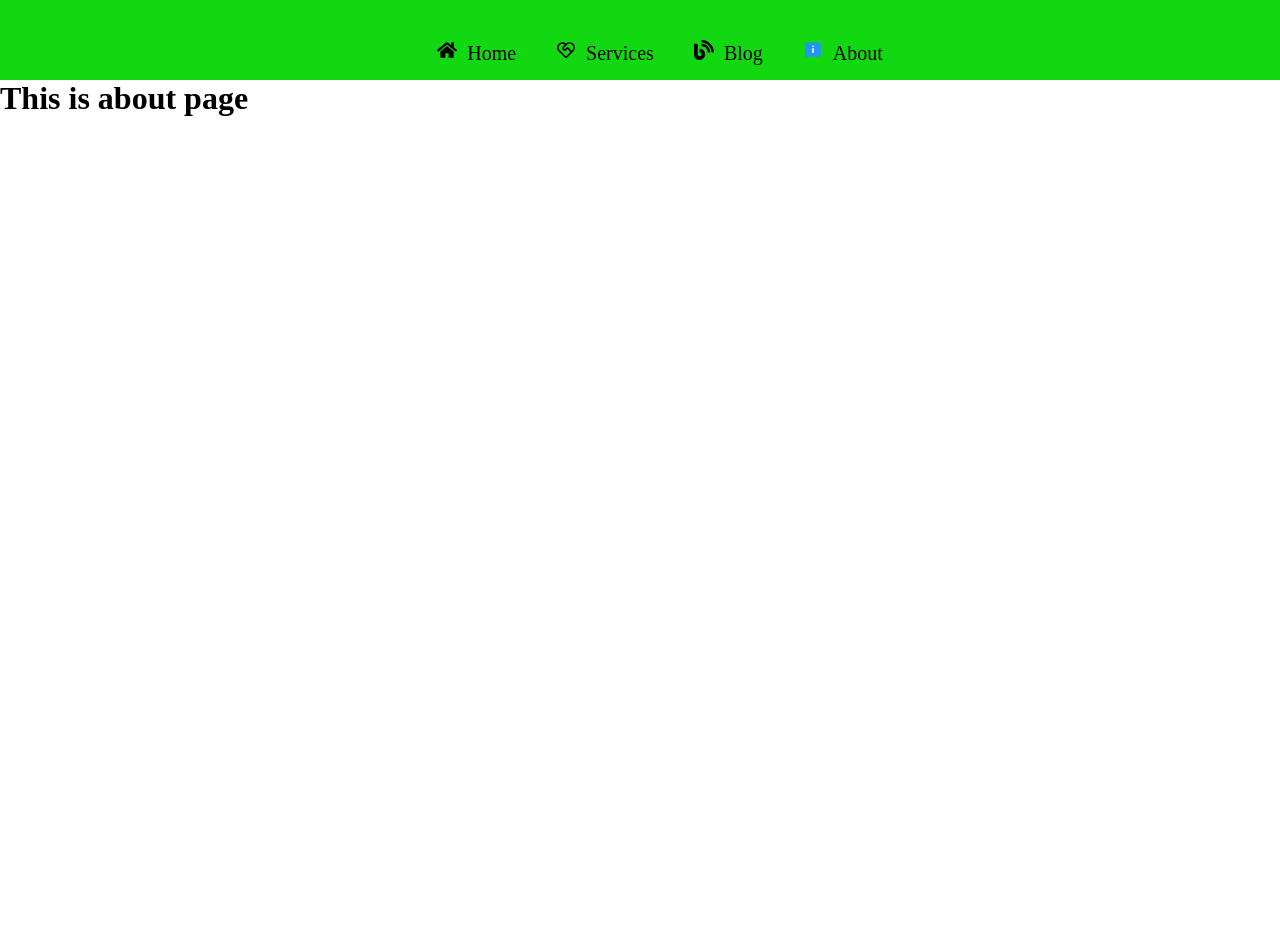
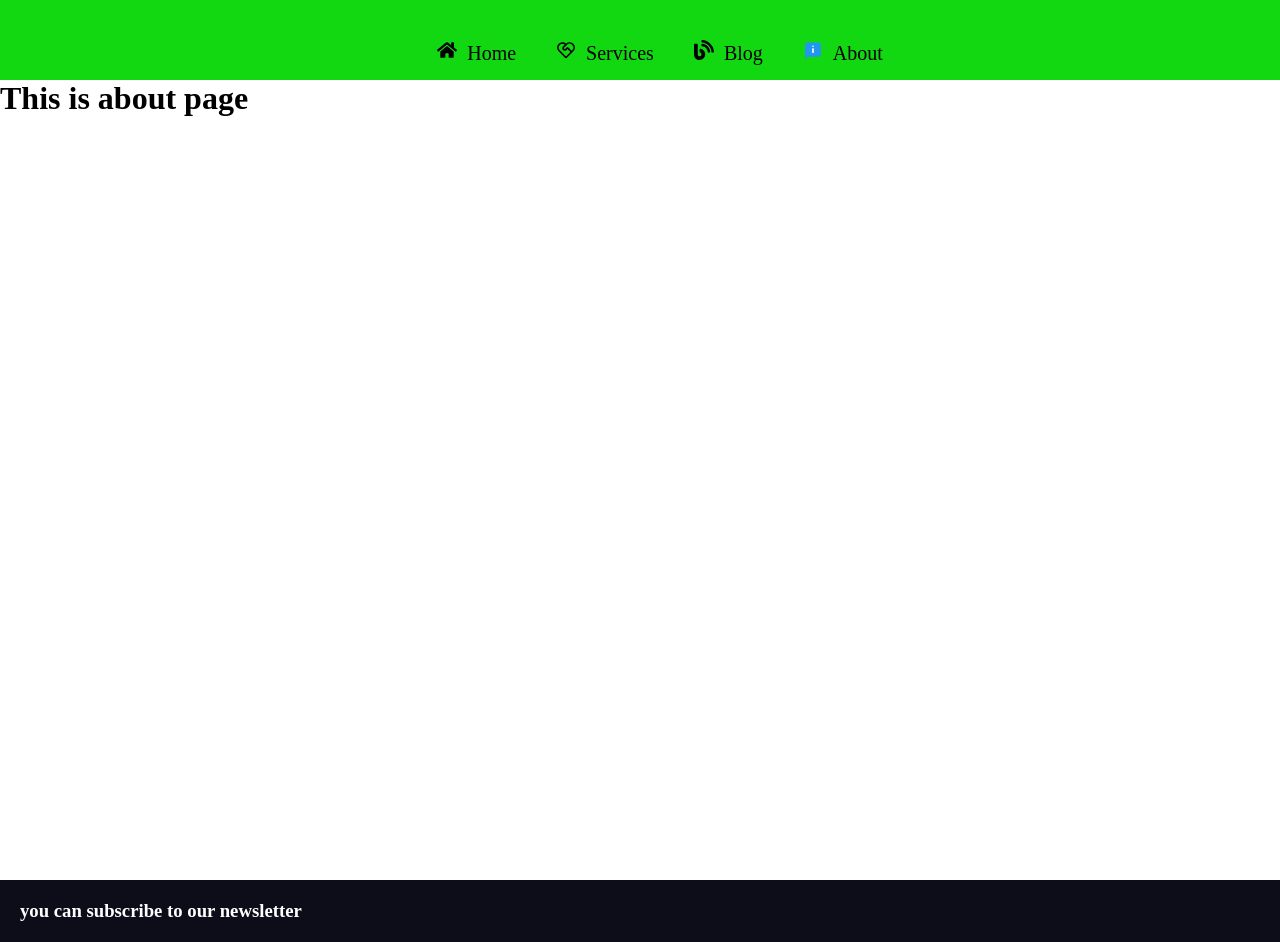
Before and after one commit to sirben181/web-reactv1, a React (Create React App) app: page /about in a window 1280 px wide. Before the commit the page ends 800 px from the top, so only its background shows below. Built offline with nearby package versions, Linux system fonts and the light colour scheme.

Commit message:
more thing here

```diff
--- a/src/App.js
+++ b/src/App.js
@@ -1,17 +1,20 @@
 import React from 'react'
+import './app.css'
 import Navbar from './components/Navbar'
+import Footer from './components/Footer'
 import {BrowserRouter as Router,Route,Routes} from 'react-router-dom'
 import Service from './pages/Service'
 import Blog from './pages/Blog'
 import About from './pages/About'
 import Home from './pages/Home'
-import Footer from './components/Footer'
+
 
 
 const App = () => {
     return (
 
-            <Router basename='/' >
+        <Router >
+            <div className='app'>
                  <Navbar />
                  <Routes >
                     <Route path='/' element={<Home />}/>
@@ -19,8 +22,8 @@ const App = () => {
                     <Route path="/blog" element={<Blog />}/>
                     <Route path="/about" element={<About />}/>
                  </Routes>
-            {/* <Footer /> */}
-
+                 <Footer />
+             </div>
         </Router>
 
 
--- /dev/null
+++ b/src/app.css
@@ -0,0 +1,19 @@
+*{box-sizing: border-box;
+margin:0;
+padding:0;}
+.app{
+
+}
+.footer-container{
+    position:relative;
+    bottom:0;
+}
+.service_container{
+    min-height:100vh;
+}
+.blog_container{
+    min-height:100vh;
+
+}
+.about_container{ min-height:100vh;
+}
--- a/src/components/Footer.js
+++ b/src/components/Footer.js
@@ -4,54 +4,12 @@ import { Link } from 'react-router-dom'
 import './footer.css'
 const Footer = () => {
     return (
+
         <div className='footer-container'>
             <div className='footer_wrapper'>
-                <div className='services_offered'>
-
-                     <p>
-                         <Link to="">
-                         Webdesign
-                        </Link>
-                     </p>
-                     <p>
-                         <Link to=''>
-                         wordpress
-                        </Link>
-                     </p>
-                     <p>
-                         <Link to=''>
-                            landing page
-                        </Link>
-                     </p>
-                     <p>
-                         <Link to=''>
-                         Webdesign
-                        </Link>
-                     </p>
-
- this is the best react youtube channnel lets get this good , hello there welcome to my youtube channel lets learn the coding journey and lets master the skill
-                </div>
-                <div className="about us">
-
-                        <p>
-                            <Link>about</Link>
-                        </p>
-                        <p>
-                            <Link>contact us</Link>
-                        </p>
-                        <p>
-                            <Link>collaborate</Link>
-                        </p>
-
-                </div>
-                <div className="socialmedia">
-
-                        <p>
-                            <FaIcons.FaFacebook />
-                        </p>
-
-                </div>
-
+               <h3>
+                   you can subscribe to our newsletter
+               </h3>
             </div>
 
         </div>
--- a/src/components/Navbar.js
+++ b/src/components/Navbar.js
@@ -17,9 +17,9 @@ const Navbar = () => {
             <Sidebar />
             <div className="navbar_wrapper">
                 <div className="navlinks">
-                    <ul  onClick={handleActive}>
-                       <li className={`inactive ? 'inactive' :'active ' `}>
-                           <Link to='/'>
+                    <ul>
+                       <li>
+                           <Link  to='/'>
                              <FaIcons.FaHome className="navbar_icon"/>
                              <span>Home</span>
                            </Link>
--- a/src/components/footer.css
+++ b/src/components/footer.css
@@ -5,7 +5,8 @@
 }
 .footer_container{
     width:100%;
-    min-height:70vh;
+    height:50vh;
+
 
 
 }
@@ -15,4 +16,6 @@
     background:rgb(12,13,24);
     color:#fff;
     padding:20px;
+
+
 }
--- a/src/pages/About.js
+++ b/src/pages/About.js
@@ -2,7 +2,7 @@ import React from 'react'
 
 const About = () => {
     return (
-        <div>
+        <div className="about_container">
             <h1> This is about page</h1>
 
         </div>
--- a/src/pages/Home.js
+++ b/src/pages/Home.js
@@ -2,6 +2,7 @@ import React from 'react'
 import './home.css'
 import home from '.././components/images/home.jpg'
 import { Link } from 'react-router-dom'
+import Footer from '../components/Footer'
 const Home = () => {
     return (
         <div className='home_container'>
@@ -116,6 +117,7 @@ const Home = () => {
 
             </div>
 
+
         </div>
     )
 }
--- a/src/pages/Service.js
+++ b/src/pages/Service.js
@@ -2,7 +2,7 @@ import React from 'react'
 
 const Service = () => {
     return (
-        <div className="service_conatiner">
+        <div className="service_container">
             <div className='services_wrapper'>
                 <div className='services_items'>
                     <div className='domain_service'>
```
Also changed, not shown: src/components/navbar.css (line endings or trailing spaces). Lines whose indentation alone changed are shown as unchanged.
